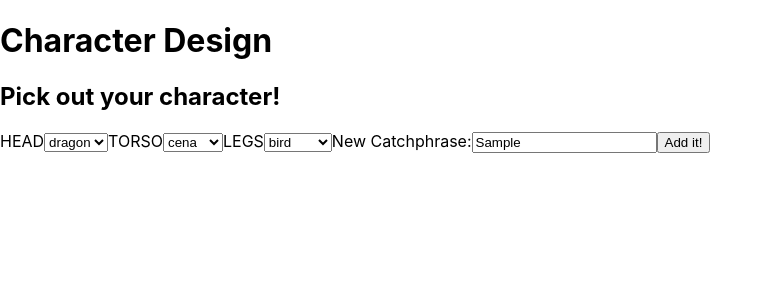
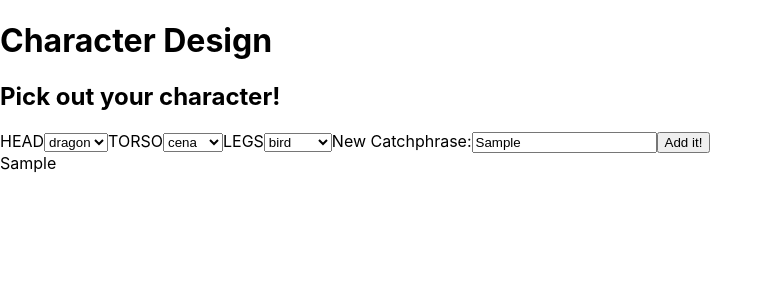
Before and after one commit to simonkaine/react-character-design, a React (Create React App) app: page / in a window 1280 px wide. Both pictures are taken after typing "Sample" into the empty fields and a click on the button "Add it!". Shown: the top 300 px of the page, without its empty margins (0-772 px from the left). Built offline with nearby package versions, Linux system fonts and the light colour scheme.

Commit message:
Phrase renders but doubles on screen on click event, work in progress.

```diff
--- a/src/Container/Container.jsx
+++ b/src/Container/Container.jsx
@@ -1,6 +1,7 @@
 import React from 'react'
 import { useState } from 'react'
 import Controls from '../presentationals/Controls';
+import Display from '../presentationals/Display';
 
 export default function Container() {
 
@@ -31,6 +32,7 @@ export default function Container() {
                         setCatchphrase={setNewPhrase}
                         handleClick={handleClick}
                     />
+                    <Display catchphrases={catchphrases}/>
                 </header>
                 </main>
             </div>
--- /dev/null
+++ b/src/presentationals/Display.jsx
@@ -0,0 +1,11 @@
+import React from 'react'
+
+export default function Display({catchphrases}) {
+    return (
+        <div>
+            {catchphrases.map((phrase) => (
+                <span>{catchphrases}</span>
+            ))}
+        </div>
+    )
+}
```
